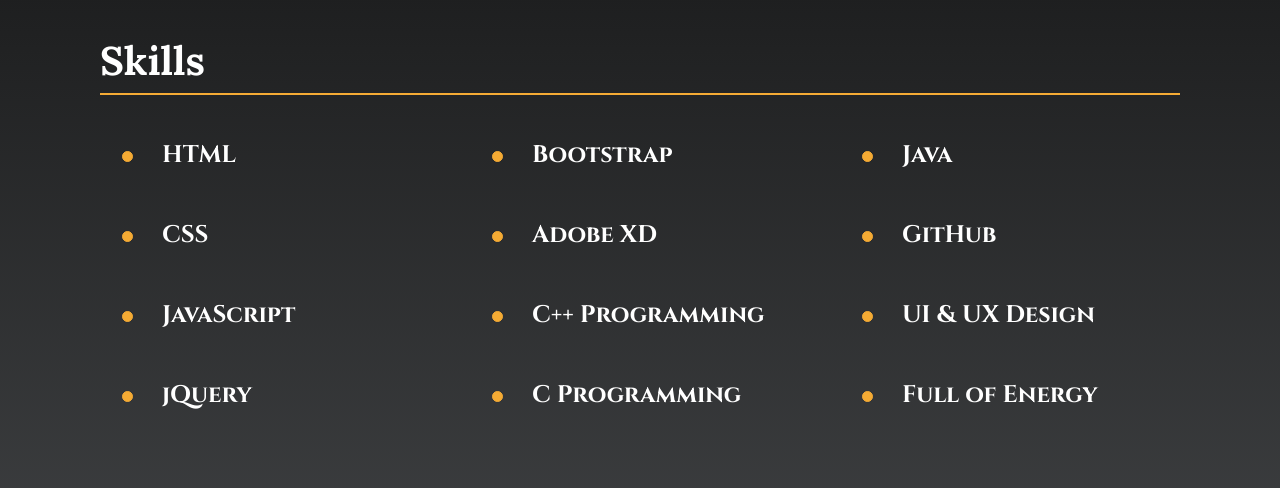
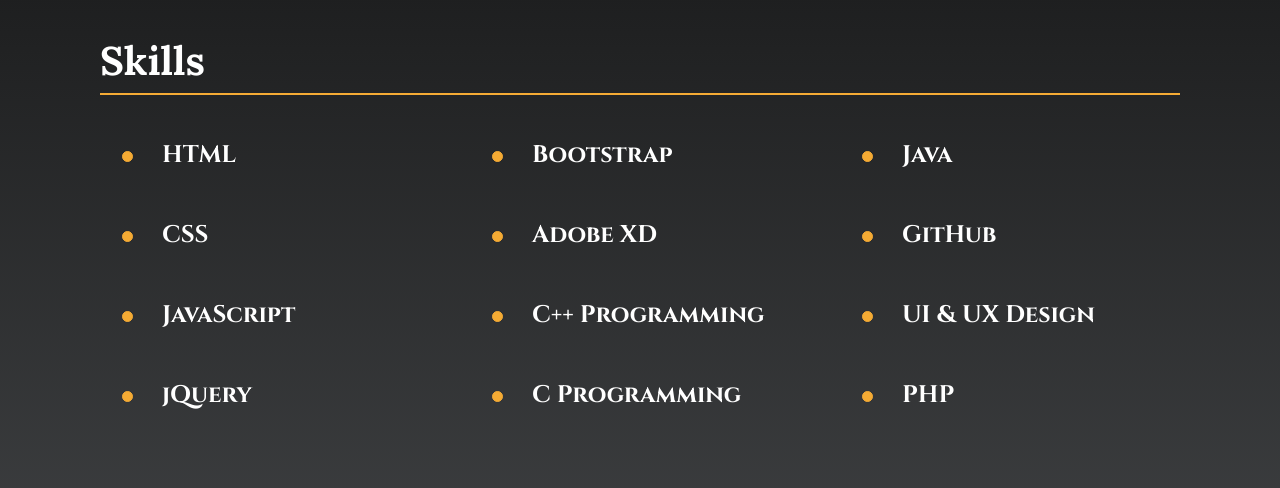
Before and after one commit to raviprakashdev/portfolio, a plain HTML site: page index.html in a window 1280 px wide. Shown: the part 1348-1836 px from the top of the page. Drawn offline with nearby package versions, Linux system fonts and the light colour scheme; a web font is replaced by a local one.

Commit message:
skill added (php)

```diff
--- a/css/style.css
+++ b/css/style.css
@@ -1,3 +1,7 @@
+html {
+    scroll-behavior: smooth;
+  }
+
 .left
 {
     float: right;
--- a/index.html
+++ b/index.html
@@ -134,7 +134,7 @@
                         <li>Java</li>
                         <li>GitHub</li>
                         <li>UI & UX Design </li>
-                        <li>Full of Energy</li>
+                        <li>PHP</li>
                     </ul>
                 </div>
             </div>
```
